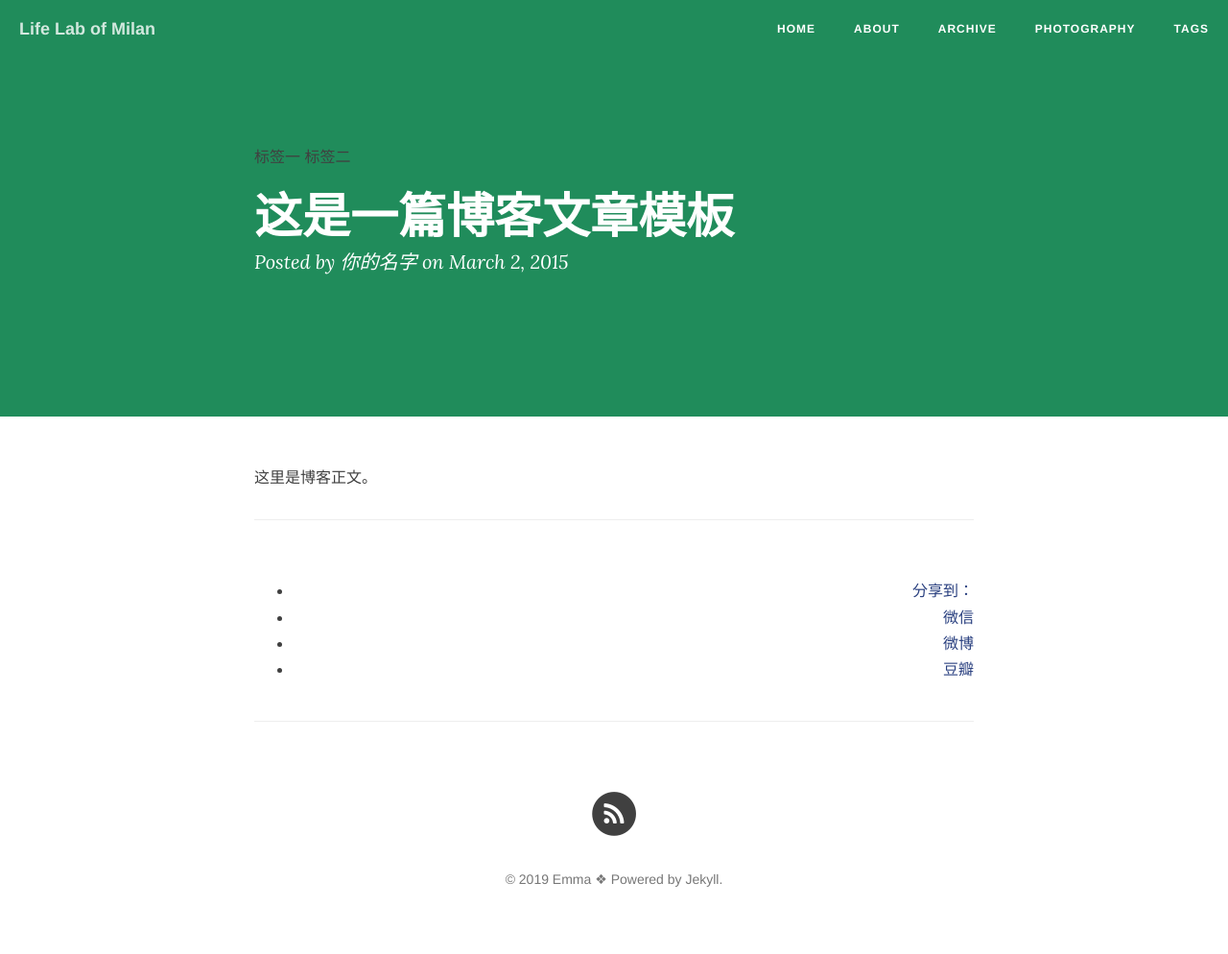
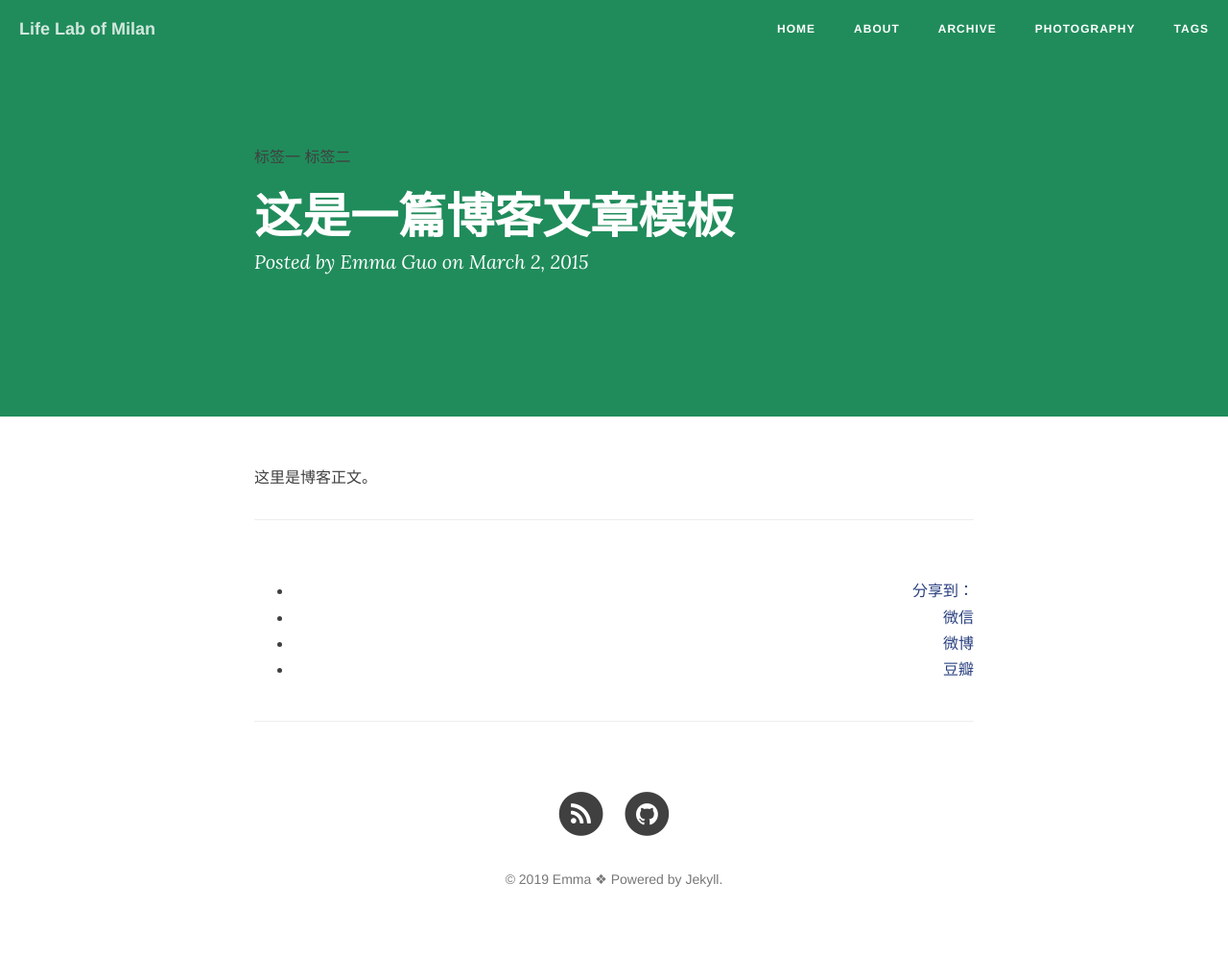
Before and after one commit to emma0224/emma0224.github.io, a Jekyll site: the page built from _posts/2015-03-02-how-to-write.md, in a window 1280 px wide. Shown: the whole page at 96% size. Built offline with Jekyll 4.4.1, drawn with Linux system fonts in a browser that asks for light colours; nearby versions of some CDN libraries; comment, search, counter and statistics services are not loaded.

Commit message:
lots of changes

```diff
--- a/_config.yml
+++ b/_config.yml
@@ -1,10 +1,10 @@
 # Site settings
 title: "Life Lab of Milan" # 你的博客名字，可以定义修订
-header-img: "img/green.jpg"
+header-img: "img/ice3.jpg"
 tagline: "cn"
 description: "TestBlog"  # 一句话描述你的博客
 baseurl: ""
-url: ""  # 此处填写你的博客地址
+url: "https://emma0224.github.io/"  # 此处填写你的博客地址
 
 # About/contact
 owner:
@@ -13,12 +13,12 @@ owner:
   bio: "Intro" # 填写作者信息：博客描述
 
 # Data
-gavatar: img/favicon.png # 浏览器地址栏小图标，可自定义更改
-favicon: img/favicon.png # 浏览器地址栏小图标，可自定义更改
+gavatar: img/whale.png # 浏览器地址栏小图标，可自定义更改
+favicon: img/whale.png # 浏览器地址栏小图标，可自定义更改
 
-douban_username:  # 你的豆瓣id
+douban_username: emma # 你的豆瓣id
 twitter_username:
-github_username:
+github_username: emma0224
 facebook_username:
 weibo_username:
 zhihu_username:
@@ -43,7 +43,7 @@ defaults:
       type: "posts"
     values:
       layout: "post"
-      author: "你的名字" # 你的名字
+      author: "Emma Guo" # 你的名字
       header-img: "img/green.jpg" # We don't want posts without a header image, that whould mean white on white
 
 # Comments
```
Also changed, not shown: about.md (+1 -1 lines), archive.md (+1 -1 lines), _layouts/post.html (line endings or trailing spaces), img/whale.png (added), 3 other files.
